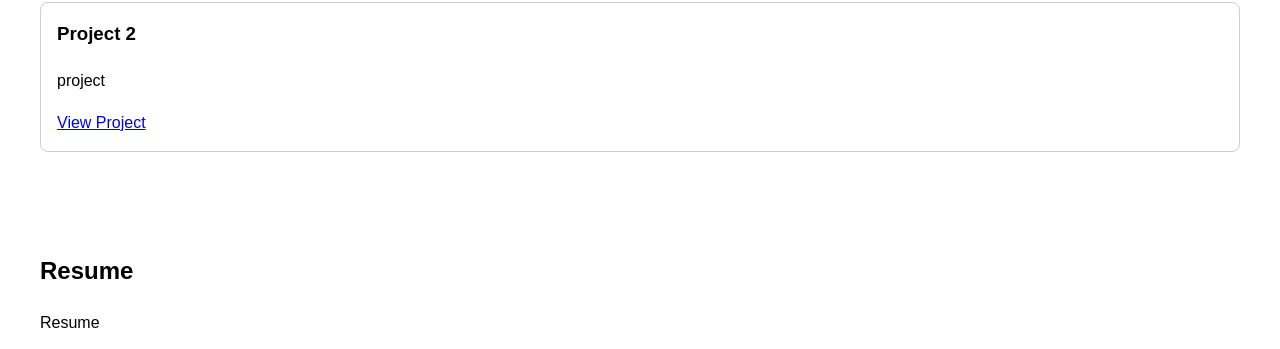
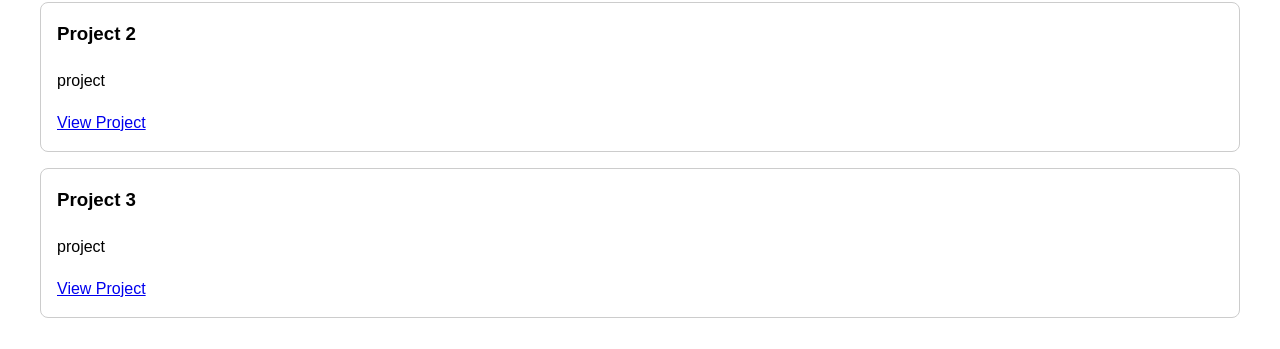
Before and after one commit to pratik-dighe/Portfolio, a plain HTML site: page index.html in a window 1280 px wide. Shown: the part 1087-1436 px from the top of the page. Drawn offline with Linux system fonts and the light colour scheme.

Commit message:
Update index.html

```diff
--- a/index.html
+++ b/index.html
@@ -20,6 +20,8 @@
             </ul>
         </nav>
     </header>
+
+    <!-- <img src="profile.jpg" alt="Profile Picture" class="profile-img"> -->
 
     <section id="about">
         <h2>About Me</h2>
@@ -69,12 +71,17 @@
         <div class="project-card">
             <h3>Project 1</h3>
             <p>project</p>
-            <a href="https://pratik-dighe.github.io/Weather-Website/" target="_blank">View Project</a>
+            <a href="https://pratik-dighe.github.io/To-Do-List-App/" target="_blank">View Project</a>
         </div>
         <div class="project-card">
             <h3>Project 2</h3>
             <p>project</p>
-            <a href="#" target="_blank">View Project</a>
+            <a href="https://pratik-dighe.github.io/Stopwatch/" target="_blank">View Project</a>
+        </div>
+        <div class="project-card">
+            <h3>Project 3</h3>
+            <p>project</p>
+            <a href="https://pratik-dighe.github.io/Weather-Website/" target="_blank">View Project</a>
         </div>
     </section>
 
```
